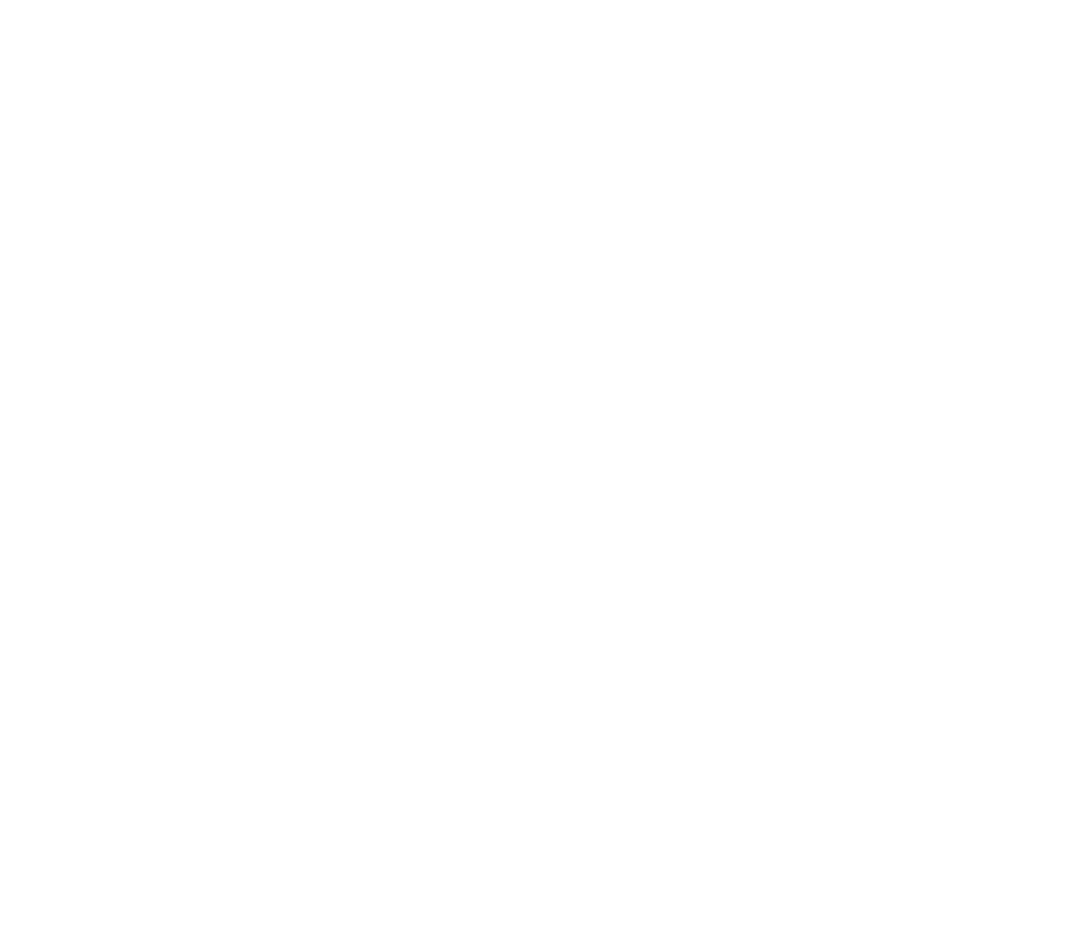
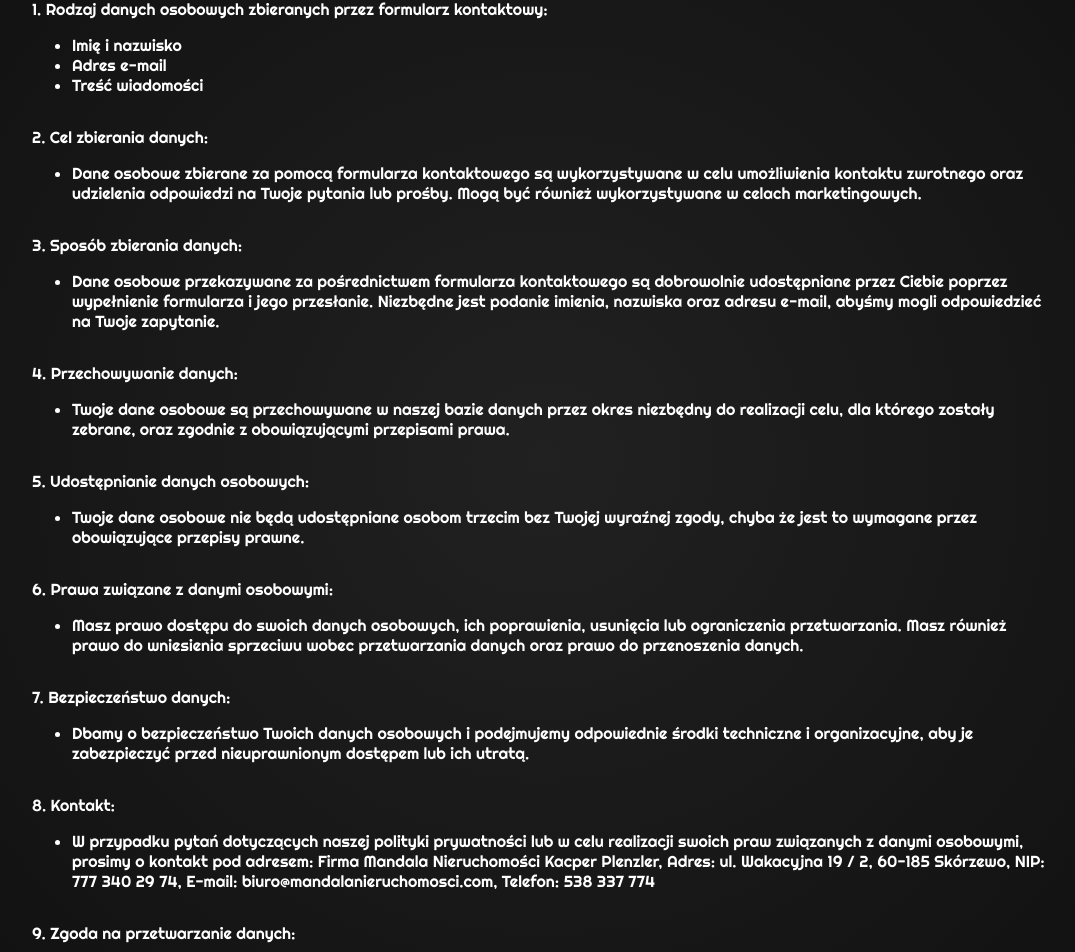
Before and after one commit to L3monPL/MandalaDashboard, an Angular app: page /polityka-prywatnosci in a window 1280 px wide. Before the commit this address led to /. Shown: the part 219-1171 px from the top of the page, without its empty margins (96-1171 px from the left). Before the commit the page ends 800 px from the top, so only its background shows below. Built offline with nearby package versions, Linux system fonts and the light colour scheme.

Commit message:
add privacy policy

```diff
--- a/src/app/app-routing.module.ts
+++ b/src/app/app-routing.module.ts
@@ -17,6 +17,10 @@
     path: 'dashboard',
     loadChildren: () => import('./pages/dashboard-page/dashboard-page.module').then(m=>m.DashboardPageModule)
   },
+  {
+    path: 'polityka-prywatnosci',
+    loadChildren: () => import('./pages/privacy-policy-page/privacy-policy-page.module').then(m=>m.PrivacyPolicyPageModule)
+  },
 ];
 
 @NgModule({
--- a/src/app/app.module.ts
+++ b/src/app/app.module.ts
@@ -12,7 +12,7 @@
 
 @NgModule({
   declarations: [
-    AppComponent
+    AppComponent,
   ],
   imports: [
     BrowserModule,
--- a/src/app/components/contact/contact.component.html
+++ b/src/app/components/contact/contact.component.html
@@ -12,7 +12,7 @@
                 <input formControlName="name" placeholder="Imię i nazwisko" type="text">
                 <input formControlName="email" placeholder="Adres e-mail" type="email">
                 <textarea formControlName="description" placeholder="Opis..." name="" id="" cols="30" rows="10"></textarea>
-                <div class="desc_text">Administratorem danych osobowych jest firma Mandala Nieruchomości z siedzibą przy ul. Wakacyjna 19<div class="txt_no_font">/</div>2, 60-185 Skórzewo. Dane podane w formularzu są niezbędne do przesłania odpowiedzi na zapytanie oraz przedstawienie oferty. Więcej informacji dotyczących przetwarzania danych osobowych znajduje się w <a href="">polityce prywatności.</a></div>
+                <div class="desc_text">Administratorem danych osobowych jest firma Mandala Nieruchomości z siedzibą przy ul. Wakacyjna 19<div class="txt_no_font">/</div>2, 60-185 Skórzewo. Dane podane w formularzu są niezbędne do przesłania odpowiedzi na zapytanie oraz przedstawienie oferty. Więcej informacji dotyczących przetwarzania danych osobowych znajduje się w <a (click)="privacyPolicy($event)" href="">polityce prywatności.</a></div>
                 <div class="btn_container">
                    <button [disabled]="this.loadingLogin" (click)="submitEmail()">Wyślij</button>
                 </div>
--- a/src/app/components/contact/contact.component.ts
+++ b/src/app/components/contact/contact.component.ts
@@ -1,5 +1,6 @@
 import { Component } from '@angular/core';
 import { FormControl, FormGroup, Validators } from '@angular/forms';
+import { Router } from '@angular/router';
 import { Subscription } from 'rxjs';
 import { PopupManagementService } from 'src/app/services/popup-management.service';
 import { RestService } from 'src/app/services/rest.service';
@@ -23,7 +24,8 @@
 
   constructor(
     private rest: RestService,
-    private popupService: PopupManagementService
+    private popupService: PopupManagementService,
+    private router: Router
   ) { }
 
 
@@ -93,4 +95,11 @@
       description: ''
     });
   }
+
+  privacyPolicy(event: Event){
+    event.preventDefault();
+    let link = `/polityka-prywatnosci`
+    // this.router.navigateByUrl(link);
+    window.open(link, '_blank')
+  }
 }
--- /dev/null
+++ b/src/app/pages/privacy-policy-page/privacy-policy-page.component.html
@@ -0,0 +1,91 @@
+<div class="page">
+    <div class="margins">
+        <h2>Polityka Prywatności</h2>
+        <p>W trosce o ochronę Twojej prywatności oraz zgodnie z obowiązującymi przepisami prawa, firma Mandala Nieruchomości Kacper Plenzer dba o bezpieczeństwo Twoich danych osobowych. Poniżej znajdziesz naszą politykę prywatności, która wyjaśnia, jakie informacje gromadzimy za pośrednictwem formularza kontaktowego oraz w jaki sposób je przetwarzamy.</p>
+        <p>1. Rodzaj danych osobowych zbieranych przez formularz kontaktowy:</p>
+            <ul>
+                <li>
+                    Imię i nazwisko
+                </li>
+                <li>
+                    Adres e-mail
+                </li>
+                <li>
+                    Treść wiadomości
+                </li>
+            </ul>
+        <p>
+            2. Cel zbierania danych:
+        </p>
+        <ul>
+            <li>
+                Dane osobowe zbierane za pomocą formularza kontaktowego są wykorzystywane w celu umożliwienia kontaktu zwrotnego oraz udzielenia odpowiedzi na Twoje pytania lub prośby. Mogą być również wykorzystywane w celach marketingowych.
+            </li>
+        </ul>
+        <p>
+            3. Sposób zbierania danych:
+        </p>
+        <ul>
+            <li>
+                Dane osobowe przekazywane za pośrednictwem formularza kontaktowego są dobrowolnie udostępniane przez Ciebie poprzez wypełnienie formularza i jego przesłanie. Niezbędne jest podanie imienia, nazwiska oraz adresu e-mail, abyśmy mogli odpowiedzieć na Twoje zapytanie.
+            </li>
+        </ul>
+        <p>
+            4. Przechowywanie danych:
+        </p>
+        <ul>
+            <li>
+                Twoje dane osobowe są przechowywane w naszej bazie danych przez okres niezbędny do realizacji celu, dla którego zostały zebrane, oraz zgodnie z obowiązującymi przepisami prawa.
+            </li>
+        </ul>
+        <p>
+            5. Udostępnianie danych osobowych:
+        </p>
+        <ul>
+            <li>
+                Twoje dane osobowe nie będą udostępniane osobom trzecim bez Twojej wyraźnej zgody, chyba że jest to wymagane przez obowiązujące przepisy prawne.
+            </li>
+        </ul>
+        <p>
+            6. Prawa związane z danymi osobowymi:
+        </p>
+        <ul>
+            <li>
+                Masz prawo dostępu do swoich danych osobowych, ich poprawienia, usunięcia lub ograniczenia przetwarzania. Masz również prawo do wniesienia sprzeciwu wobec przetwarzania danych oraz prawo do przenoszenia danych.
+            </li>
+        </ul>
+        <p>
+            7. Bezpieczeństwo danych:
+        </p>
+        <ul>
+            <li>
+                Dbamy o bezpieczeństwo Twoich danych osobowych i podejmujemy odpowiednie środki techniczne i organizacyjne, aby je zabezpieczyć przed nieuprawnionym dostępem lub ich utratą.
+            </li>
+        </ul>
+        <p>
+            8. Kontakt:
+        </p>
+        <ul>
+            <li>
+                W przypadku pytań dotyczących naszej polityki prywatności lub w celu realizacji swoich praw związanych z danymi osobowymi, prosimy o kontakt pod adresem:
+
+Firma Mandala Nieruchomości Kacper Plenzler, Adres: ul. Wakacyjna 19 / 2, 60-185 Skórzewo, NIP: 777 340 29 74, E-mail: biuro@mandalanieruchomosci.com, Telefon: 538 337 774
+            </li>
+        </ul>
+        <p>
+            9. Zgoda na przetwarzanie danych:
+        </p>
+        <ul>
+            <li>
+                Przesyłając nam swoje dane osobowe za pomocą formularza kontaktowego, wyrażasz zgodę na przetwarzanie tych danych zgodnie z naszą polityką prywatności.
+            </li>
+        </ul>
+        <p>
+            Ta polityka prywatności obowiązuje od 14.09.2023r. i może być okresowo aktualizowana. O wszelkich zmianach będziemy informować na naszej stronie internetowej.
+        </p>
+
+
+
+
+    </div>
+</div>
--- /dev/null
+++ b/src/app/pages/privacy-policy-page/privacy-policy-page.component.scss
@@ -0,0 +1,23 @@
+.page{
+    // height: 100vh;
+    overflow-y: scroll;
+    background: rgb(33,33,33);
+    background: radial-gradient(circle, rgba(33,33,33,1) 0%, rgba(14,14,14,1) 100%);
+    color: #fff;
+    font-family: 'Righteous';
+    letter-spacing: normal;
+    margin: 0px;
+    // padding: 10% 20%;
+}
+.margins{
+    padding: 5% 10%;
+}
+h2{
+    margin: 0px;
+    text-align: center;
+}
+p{
+    margin: 0px;
+    text-align: justify;
+    margin-top: 2rem;
+}
```
Also changed, not shown: src/app/pages/privacy-policy-page/privacy-policy-page.component.ts (added, +10 -0 lines), src/app/pages/privacy-policy-page/privacy-policy-page.module.ts (added, +25 -0 lines).
